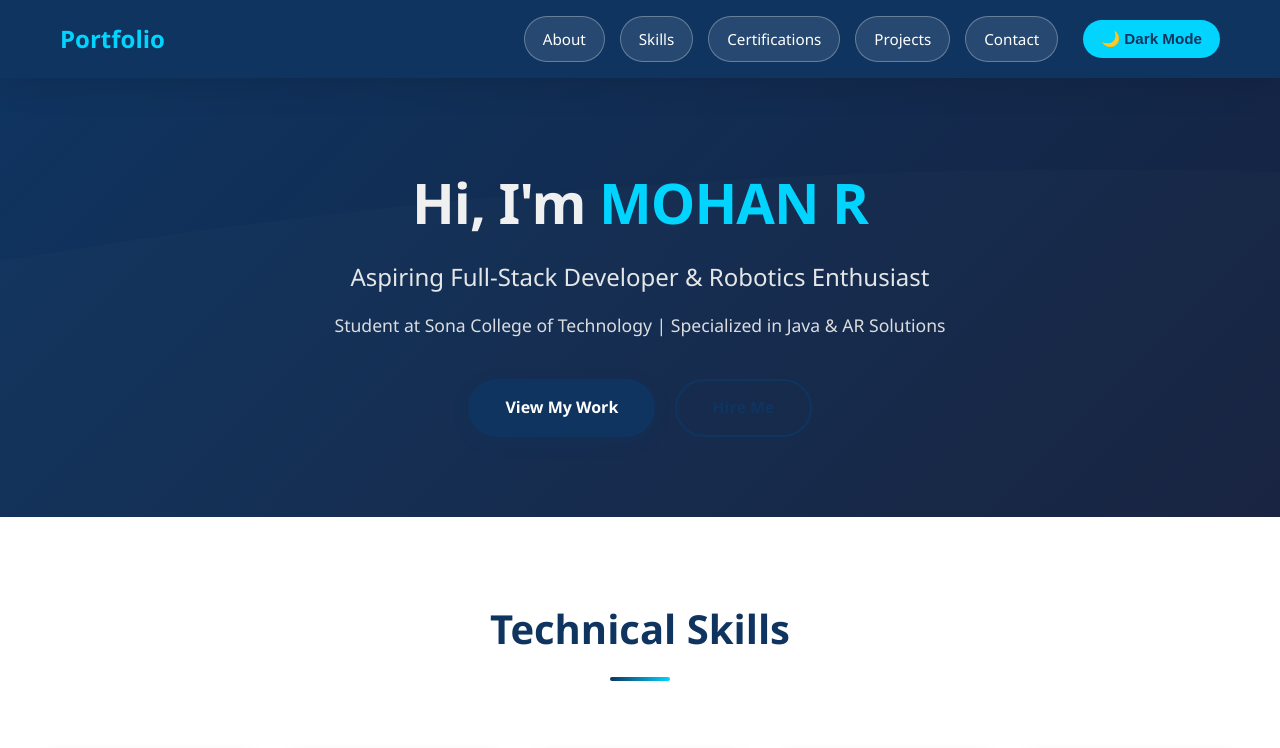
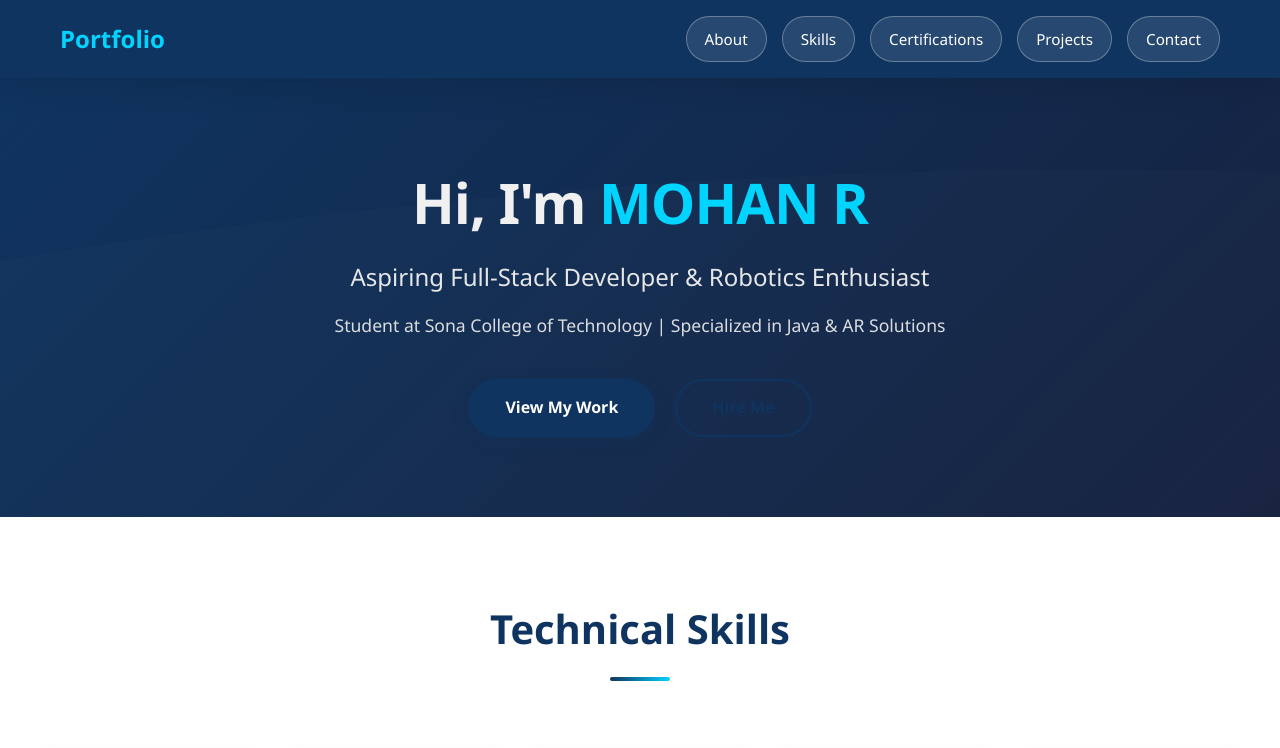
Before and after one commit to 61782323112030mohan/portgolio, a plain HTML site: page index.html in a window 1280 px wide. Shown: the top 748 px of the page. Drawn offline with Linux system fonts and the light colour scheme.

Commit message:
Remove dark mode button from navigation

```diff
--- a/index.html
+++ b/index.html
@@ -18,7 +18,7 @@
                 <li><a href="#certifications" class="nav-btn">Certifications</a></li>
                 <li><a href="#projects" class="nav-btn">Projects</a></li>
                 <li><a href="#contact" class="nav-btn">Contact</a></li>
-                <li><button class="theme-switcher" id="theme-btn">🌙 Dark Mode</button></li>
+
             </ul>
         </div>
     </nav>
```
